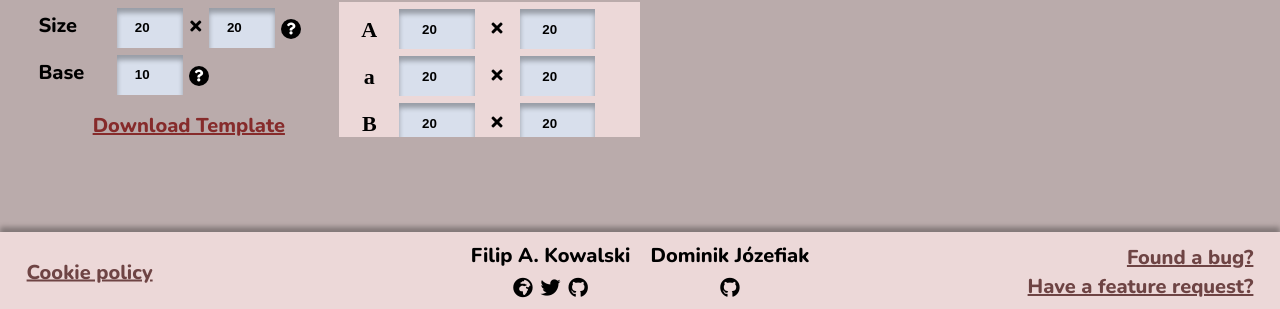
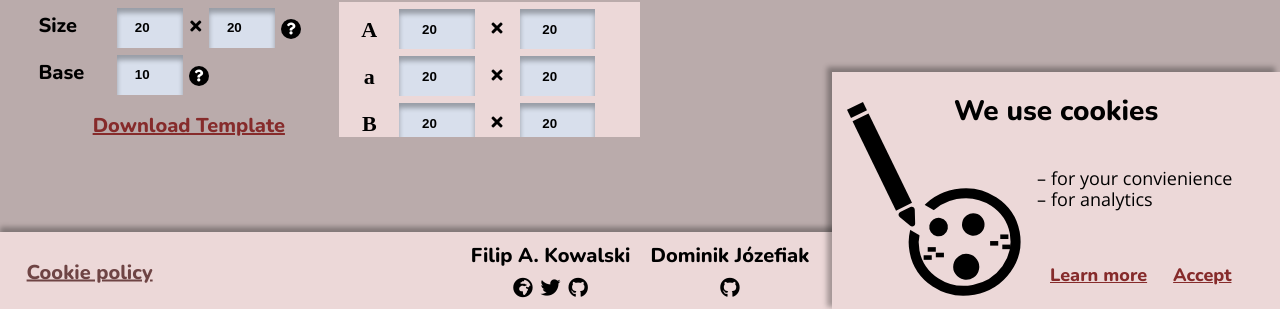
Before and after one commit to Voycawojka/calligro, a React (Create React App) app: page /#/ in a window 1280 px wide. Shown: the part 488-797 px from the top of the page. Built offline with nearby package versions, Linux system fonts and the light colour scheme; what helpful-decorators would draw is missing.

Commit message:
Create cookie notice

```diff
--- a/package.json
+++ b/package.json
@@ -12,6 +12,7 @@
     "@types/react-dom": "^16.9.10",
     "client-zip": "^1.2.2",
     "helpful-decorators": "^2.1.0",
+    "js-cookie": "^2.2.1",
     "react": "^17.0.1",
     "react-dom": "^17.0.1",
     "react-github-corner": "^2.5.0",
@@ -45,6 +46,7 @@
     ]
   },
   "devDependencies": {
+    "@types/js-cookie": "^2.2.6",
     "@types/react-router": "^5.1.8",
     "@types/react-router-dom": "^5.1.6",
     "node-sass": "^4.14.1",
--- a/src/App.tsx
+++ b/src/App.tsx
@@ -5,6 +5,7 @@ import { HashRouter, Route, Switch } from 'react-router-dom'
 import Header from './ui/generation/header/Header'
 import Footer from './ui/generation/footer/Footer'
 import Policy from './ui/generation/policy/Policy'
+import CookieNotice from './ui/generation/cookieNotice/CookieNotice'
 
 function App() {
     return (
@@ -26,6 +27,8 @@ function App() {
                     </Route>
 
                     <Footer />
+
+                    <CookieNotice />
                 </Route>
             </Switch>
         </HashRouter>
--- /dev/null
+++ b/src/ui/generation/cookieNotice/CookieNotice.tsx
@@ -0,0 +1,61 @@
+import React, { Component } from 'react'
+import Cookies from 'js-cookie'
+import styles from './cookieNotice.module.scss'
+import { Link } from 'react-router-dom'
+import { bind } from 'helpful-decorators'
+
+interface CookieNoticeState {
+    acknowledged: boolean
+}
+
+class CookieNotice extends Component<{}, CookieNoticeState> {
+    constructor(props: {}) {
+        super(props)
+        this.state = {
+            acknowledged: false
+        }
+    }
+
+    componentDidMount() {
+        this.setState({
+            acknowledged: Cookies.get('cookies-acknowledged') === 'true'
+        })
+    }
+
+    @bind
+    handleExit() {
+        Cookies.set('cookies-acknowledged', 'true', { expires: 1000 })
+
+        this.setState({
+            acknowledged: true
+        })
+    }
+
+    render () {
+        if (!this.state.acknowledged) {
+            return (
+                <div className={styles.container}>
+                    <h2 className={styles.heading}>We use cookies</h2>
+                    <div className={styles.content}>
+                        <img className={styles.image} src='cookie.svg' alt='cookie'/>
+                        <div className={styles.details}>
+                            <ul className={styles.list}>
+                                <li className={styles.listItem}>for your convienience</li>
+                                <li className={styles.listItem}>for analytics</li>
+                            </ul>
+
+                            <div className={styles.linkContainer}>
+                                <Link to='/policy' className={styles.link}>Learn more</Link>
+                                <button onClick={this.handleExit} className={styles.link} >Accept</button>
+                            </div>
+                        </div>
+                    </div>
+                </div>
+            )
+        } else {
+            return null
+        }
+    }
+}
+
+export default CookieNotice
--- /dev/null
+++ b/src/ui/generation/cookieNotice/cookieNotice.module.scss
@@ -0,0 +1,80 @@
+@import "../../../scss/colors.scss";
+@import "../../../scss/fonts.scss";
+@import "../../../scss/mixins.scss";
+@import "../../../scss/glyphs.scss";
+
+.container {
+    position: fixed;
+    bottom: 0;
+    right: 0;
+    z-index: 1;
+    width: 448px;
+    height: 240px;
+    background-color: $primary-color;
+    box-shadow: -5px -5px 5px 0px rgba(0, 0, 0, 0.3);
+}
+
+.heading {
+    @include font-headings(800);
+    position: absolute;
+    z-index: 1;
+    text-align: center;
+    font-size: 28px;
+    width: 100%;
+    height: 28px;
+    left: 0;
+    top: 20px;
+    margin: 0;
+}
+
+.image {
+    display: block;
+    padding-top: 30px;
+    padding-left: 15px;
+    height: 203px;
+    width: 183px;
+}
+
+.content {
+    width: 100%;
+    height: 100%;
+    display: grid;
+    grid-template-columns: 200px 248px;
+}
+
+.list {
+    list-style-type: none;
+    padding: 0;
+}
+
+.listItem {
+    @include font-paragraphs;
+    font-size: 18px;
+    line-height: 21px;
+
+    &::before {
+        content: $dash-glyph;
+        padding-right: 5px;
+    }
+}
+
+.link {
+    @include font-headings(800);
+    font-size: 18px;
+    text-align: center;
+    cursor: pointer;
+    background-color: transparent;
+    text-decoration: underline;
+    color: $link-color;
+    border: none;
+    padding: 13px;
+}
+
+.details {
+    padding-top: 80px;
+    padding-left: 5px;
+}
+
+.linkContainer {
+    margin-top: 40px;
+}
```
Also changed, not shown: public/cookie.svg (added), 1 other file (tests, documents, lock files or other folders).
